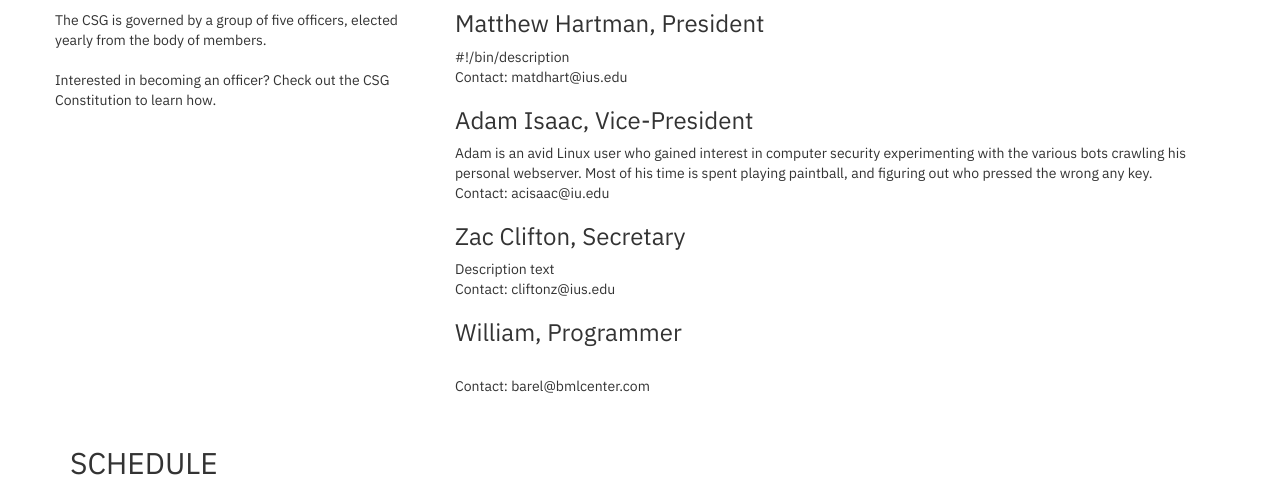
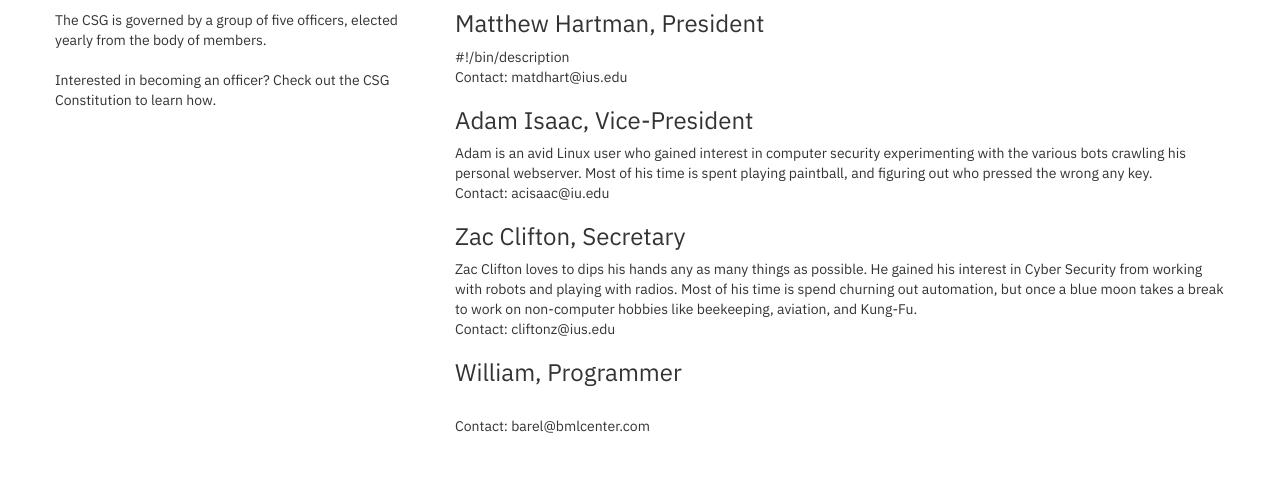
Before and after one commit to ius-csg/csghomepage, a Jekyll site: the page built from index.html, in a window 1280 px wide and 900 px high, scrolled down 1069 px, cut to the strip 0-485 px from the top of the window. Built offline with Jekyll 4.4.1, drawn with Linux system fonts in a browser that asks for light colours.

Commit message:
Update people.yml

```diff
--- a/_data/people.yml
+++ b/_data/people.yml
@@ -11,7 +11,8 @@
 
 - name: "Zac Clifton"
   occupation: "Secretary"
-  description: "Description text"
+  description: "Zac Clifton loves to dips his hands any as many things as possible. He gained his interest in Cyber Security from working with robots and playing with radios.
+  Most of his time is spend churning out automation, but once a blue moon takes a break to work on non-computer hobbies like beekeeping, aviation, and Kung-Fu."
   contact: "cliftonz@ius.edu"
 
 - name: "William"
```
